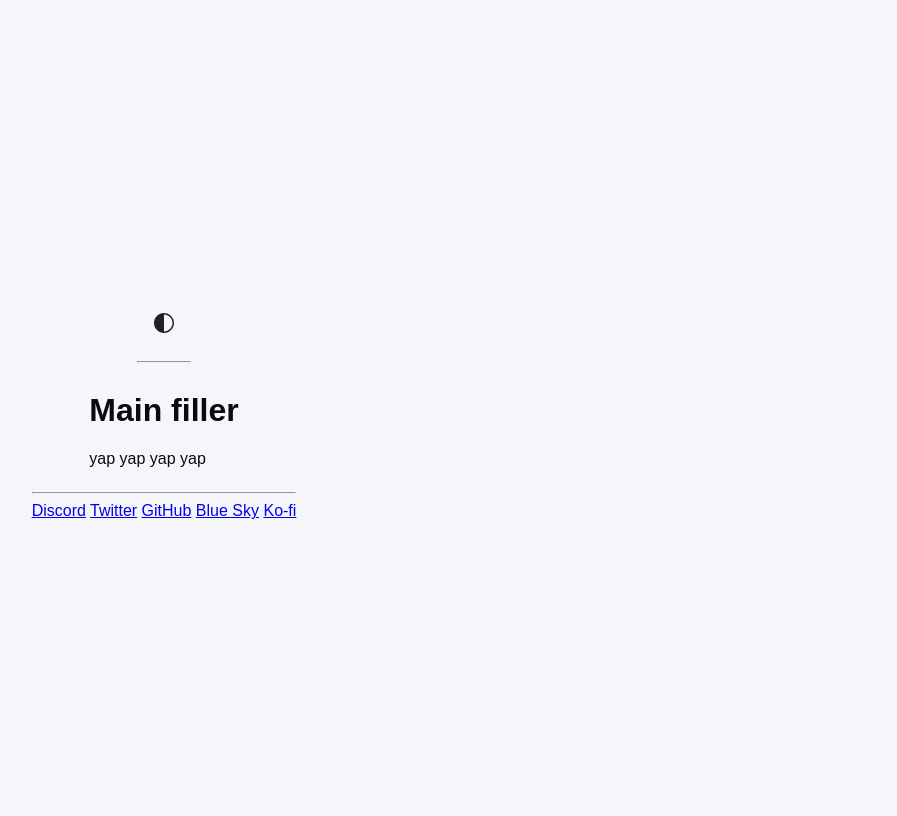
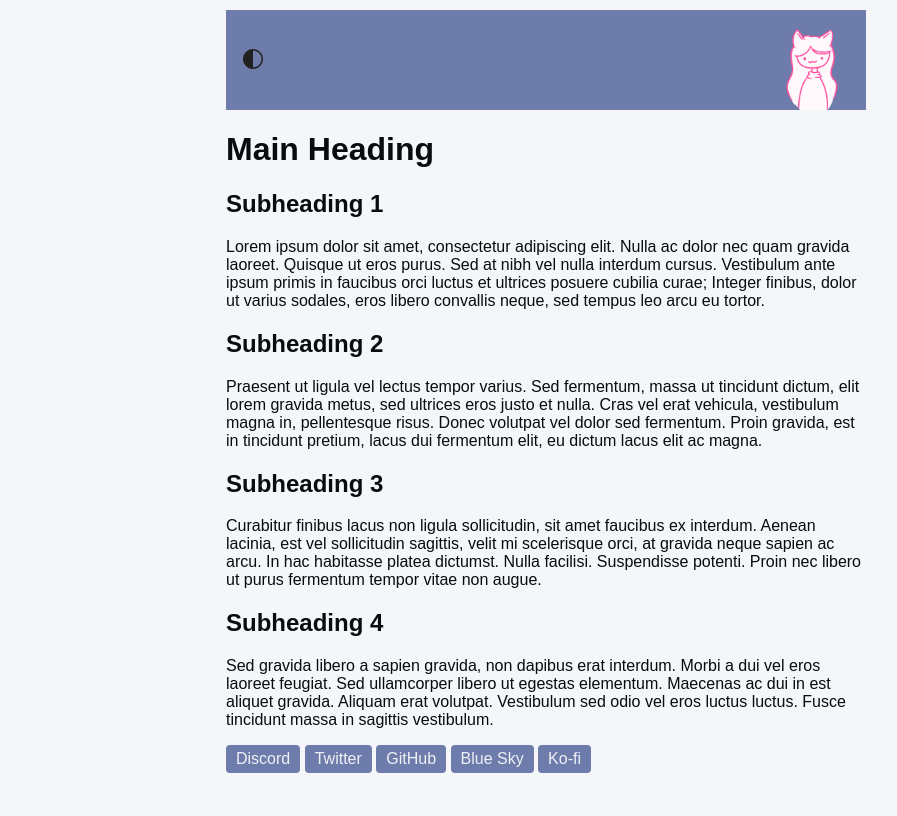
Before and after one commit to Leonaaaaaaa/lonana.dev, a PHP site: page / in a window 1280 px wide. Shown: the whole page, without its empty margins (94-991 px from the left). After the commit the page ends 773 px from the top, so only its background shows below. Run offline with PHP 8.4, Linux system fonts and the light colour scheme.

Commit message:
Folder structure and styling

```diff
--- a/index.html
+++ b/index.html
@@ -18,16 +18,35 @@
 <body>
     <header>
         <button class="svg-button">
-            <img id="theme-toggle" src="darktheme.svg" alt="Dark mode">
+            <img id="theme-toggle" src="svgs/darktheme.svg" alt="Dark mode">
         </button>
-        <hr>
+        <img id="yapona" src="images/yapona.gif" alt="yapona">
     </header>
     <main>
-        <h1>Main filler</h1>
-        <p>yap yap yap yap</p>
+        <h1>Main Heading</h1>
+
+        <section>
+            <h2>Subheading 1</h2>
+            <p>Lorem ipsum dolor sit amet, consectetur adipiscing elit. Nulla ac dolor nec quam gravida laoreet. Quisque ut eros purus. Sed at nibh vel nulla interdum cursus. Vestibulum ante ipsum primis in faucibus orci luctus et ultrices posuere cubilia curae; Integer finibus, dolor ut varius sodales, eros libero convallis neque, sed tempus leo arcu eu tortor.</p>
+        </section>
+
+        <section>
+            <h2>Subheading 2</h2>
+            <p>Praesent ut ligula vel lectus tempor varius. Sed fermentum, massa ut tincidunt dictum, elit lorem gravida metus, sed ultrices eros justo et nulla. Cras vel erat vehicula, vestibulum magna in, pellentesque risus. Donec volutpat vel dolor sed fermentum. Proin gravida, est in tincidunt pretium, lacus dui fermentum elit, eu dictum lacus elit ac magna.</p>
+        </section>
+
+        <section>
+            <h2>Subheading 3</h2>
+            <p>Curabitur finibus lacus non ligula sollicitudin, sit amet faucibus ex interdum. Aenean lacinia, est vel sollicitudin sagittis, velit mi scelerisque orci, at gravida neque sapien ac arcu. In hac habitasse platea dictumst. Nulla facilisi. Suspendisse potenti. Proin nec libero ut purus fermentum tempor vitae non augue.</p>
+        </section>
+
+        <section>
+            <h2>Subheading 4</h2>
+            <p>Sed gravida libero a sapien gravida, non dapibus erat interdum. Morbi a dui vel eros laoreet feugiat. Sed ullamcorper libero ut egestas elementum. Maecenas ac dui in est aliquet gravida. Aliquam erat volutpat. Vestibulum sed odio vel eros luctus luctus. Fusce tincidunt massa in sagittis vestibulum.</p>
+        </section>
     </main>
+
     <footer>
-        <hr>
         <section id="contact">
             <a class="social-link" target="_blank" rel="noopener noreferrer" href="https://discord.com/users/489786407020134400">Discord</a>
             <a class="social-link" target="_blank" rel="noopener noreferrer" href="https://twitter.com/CatThatGoesPop">Twitter</a>
--- a/style.css
+++ b/style.css
@@ -20,13 +20,24 @@ html {
 }
 
 body {
+  min-height: 100vh;
+  width: 50%;
+  margin: 0 auto;
+}
+header, main, footer {
+  width: 100%;
+  margin: 10px 0px;
+}
+header {
   display: flex;
-  flex-direction: column;
-  justify-content: center;
-  align-items: center;
-  min-height: 100vh;
-  /* background-color: var(--primary); */
-  width: 500px;
+  justify-content: space-between;
+  background-color: var(--primary);
+}
+main {
+
+}
+footer {
+
 }
 
 .svg-button {
@@ -43,3 +54,28 @@ body {
 :root[data-theme="dark"] #theme-toggle {
   filter: invert();
 }
+
+#yapona {
+  height: 100px;
+  width: 100px;
+}
+
+.social-link {
+  display: inline-block;
+  background-color: var(--primary);
+  color: #eff1f6;
+  padding: 5px 10px;
+  text-decoration: none;
+  border-radius: 4px;
+  transition: background-color 0.2s ease, transform 0.1s ease;
+}
+
+.social-link:hover {
+  background-color: var(--secondary);
+  transform: translateY(-2px);
+}
+
+.social-link:active {
+  transform: translateY(1px);
+  box-shadow: #f16578 0px 5px 10px -3px;
+}
```
Also changed, not shown: images/yapona.gif (renamed from yapona.gif), svgs/darktheme.svg (renamed from darktheme.svg).
